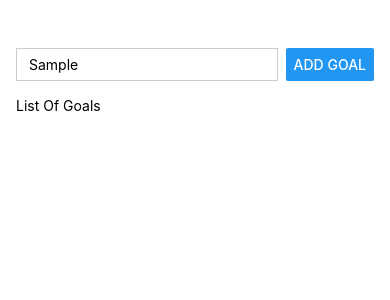
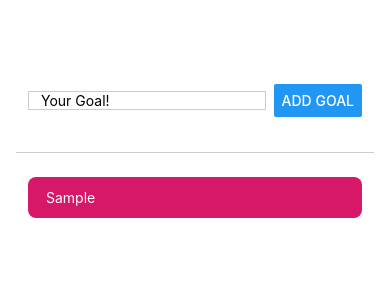
Before and after one commit to Kleimionov-WebRuby/ReactNative, a React Native app: screen / in a window 390 px wide. Both pictures are taken after typing "Sample" into the empty fields and a click on the button "ADD GOAL". Shown: the top 300 px of the page. Built offline with nearby package versions, Linux system fonts and the light colour scheme.

Commit message:
Add the ability create goals

```diff
--- a/App.js
+++ b/App.js
@@ -1,15 +1,28 @@
-import { StyleSheet, View, Text, TextInput, Button } from 'react-native';
-import { padding } from './snippets/style-snippets';
+import 'react-native-get-random-values';
+
+import { useState } from 'react';
+import { v4 as uuidv4 } from 'uuid';
+import { StyleSheet, View, Text, FlatList } from 'react-native';
+
+import GoalItem from './Components/GoalItem';
+import GoalInput from './Components/GoalInput';
 
 export default function App() {
+  const [goals, setGoals] = useState([]);
+
+  const handleAddGoal = enteredGoalText => {
+    setGoals(prevState => [{ id: uuidv4(), text: enteredGoalText }, ...prevState]);
+  };
+
   return (
     <View style={styles.appContainer}>
-      <View style={styles.inputContainer}>
-        <TextInput placeholder="You Goal!" style={styles.textInput} />
-        <Button title="Add Goal" />
-      </View>
-      <View>
-        <Text>List Of Goals</Text>
+      <GoalInput placeholder="Your Goal!" buttonTitle="Add Goal" onAddGoal={handleAddGoal} />
+      <View style={styles.goalsContainer}>
+        {goals.length ? (
+          <FlatList data={goals} renderItem={GoalItem} keyExtractor={({ id }) => id} />
+        ) : (
+          <Text>List Of Goals...</Text>
+        )}
       </View>
     </View>
   );
@@ -17,18 +30,12 @@ export default function App() {
 
 const styles = StyleSheet.create({
   appContainer: {
-    ...padding(48, 16),
+    flex: 1,
+    paddingVertical: 48,
+    paddingHorizontal: 16,
   },
-  inputContainer: {
-    flexDirection: 'row',
-    justifyContent: 'space-between',
-    marginBottom: 16,
-  },
-  textInput: {
-    ...padding(0, 12),
-    borderWidth: 1,
-    borderColor: '#cccccc',
-    width: '74%',
-    marginRight: 8,
+  goalsContainer: {
+    flex: 6,
+    paddingHorizontal: 12,
   },
 });
--- /dev/null
+++ b/Components/GoalInput/GoalInput.js
@@ -0,0 +1,32 @@
+import { useState } from 'react';
+import { View, TextInput, Button } from 'react-native';
+
+import { styles } from './styles';
+
+const GoalInput = props => {
+  const [enteredGoalText, setSnteredGoalText] = useState('');
+
+  const handleInputChange = value => {
+    setSnteredGoalText(value);
+  };
+
+  const handleAddGoal = () => {
+    props.onAddGoal(enteredGoalText);
+    setSnteredGoalText('');
+  };
+
+  return (
+    <View style={styles.inputContainer}>
+      <TextInput
+        value={enteredGoalText}
+        style={styles.textInput}
+        placeholder={props.placeholder}
+        onSubmitEditing={handleAddGoal}
+        onChangeText={handleInputChange}
+      />
+      <Button title={props.buttonTitle} onPress={handleAddGoal} />
+    </View>
+  );
+};
+
+export default GoalInput;
--- /dev/null
+++ b/Components/GoalInput/index.js
@@ -0,0 +1 @@
+export { default } from './GoalInput';
--- /dev/null
+++ b/Components/GoalInput/styles.js
@@ -0,0 +1,21 @@
+import { StyleSheet } from 'react-native';
+
+export const styles = StyleSheet.create({
+  inputContainer: {
+    flex: 1,
+    flexDirection: 'row',
+    justifyContent: 'space-between',
+    marginBottom: 16,
+    alignItems: 'center',
+    borderBottomWidth: 1,
+    borderBottomColor: '#ccc',
+    paddingHorizontal: 12,
+  },
+  textInput: {
+    paddingHorizontal: 12,
+    borderWidth: 1,
+    borderColor: '#ccc',
+    width: '74%',
+    marginRight: 8,
+  },
+});
--- /dev/null
+++ b/Components/GoalItem/GoalItem.js
@@ -0,0 +1,11 @@
+import { View, Text } from 'react-native';
+
+import { styles } from './styles';
+
+const GoalItem = ({ item: { text } }) => (
+  <View style={styles.goalItem}>
+    <Text style={styles.goalText}>{text}</Text>
+  </View>
+);
+
+export default GoalItem;
--- /dev/null
+++ b/Components/GoalItem/index.js
@@ -0,0 +1 @@
+export { default } from './GoalItem';
--- /dev/null
+++ b/Components/GoalItem/styles.js
@@ -0,0 +1,14 @@
+import { StyleSheet } from 'react-native';
+
+export const styles = StyleSheet.create({
+  goalItem: {
+    paddingVertical: 12,
+    paddingHorizontal: 18,
+    marginVertical: 8,
+    borderRadius: 8,
+    backgroundColor: '#d71868',
+  },
+  goalText: {
+    color: '#fff',
+  },
+});
--- a/package.json
+++ b/package.json
@@ -12,7 +12,9 @@
     "expo": "~46.0.13",
     "expo-status-bar": "~1.4.0",
     "react": "18.0.0",
-    "react-native": "0.69.6"
+    "react-native": "0.69.6",
+    "react-native-get-random-values": "^1.8.0",
+    "uuid": "^9.0.0"
   },
   "devDependencies": {
     "@babel/core": "^7.12.9"
--- a/snippets/style-snippets.js
+++ /dev/null
@@ -1,6 +0,0 @@
-export const padding = (a, b, c, d) => ({
-  paddingTop: a,
-  paddingRight: b ?? a,
-  paddingBottom: c ?? a,
-  paddingLeft: d ?? b ?? a,
-});
```
Also changed, not shown: 2 other files (tests, documents, lock files or other folders).
